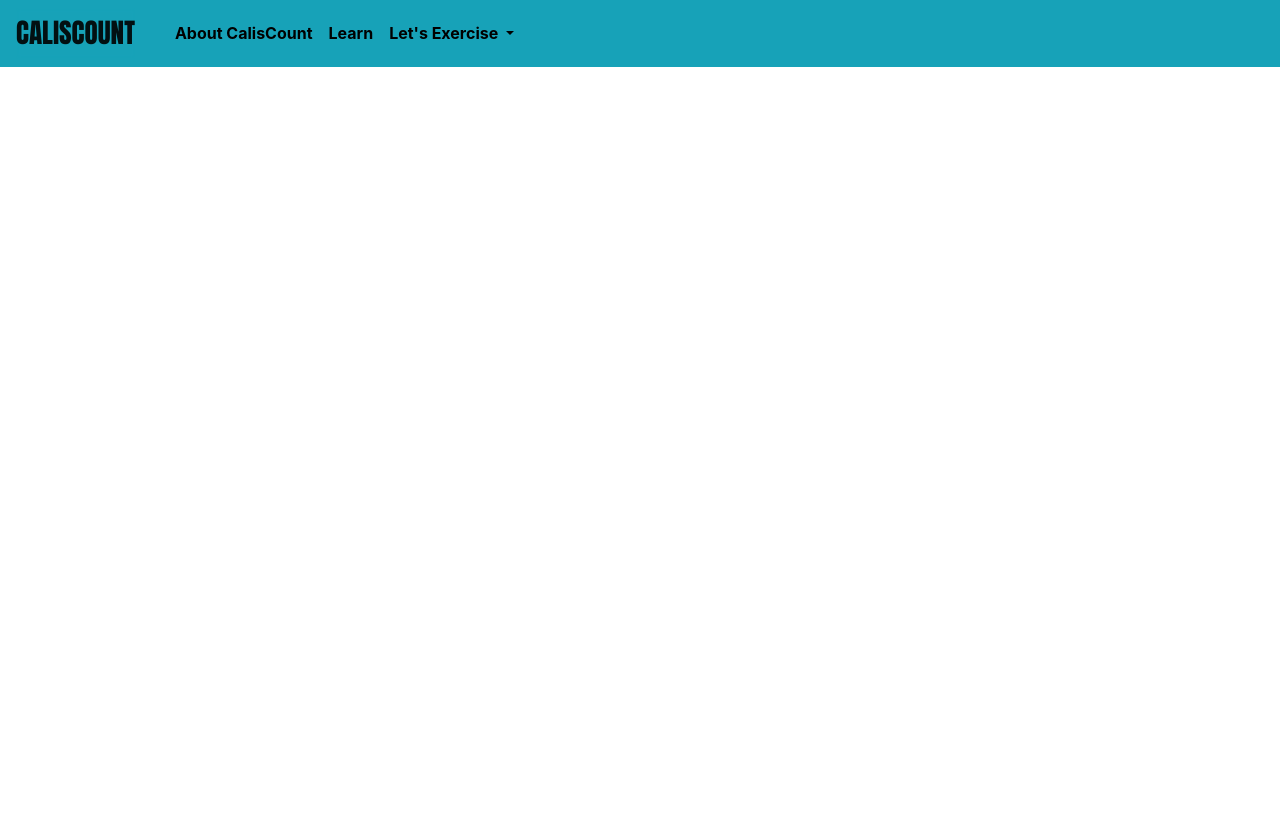
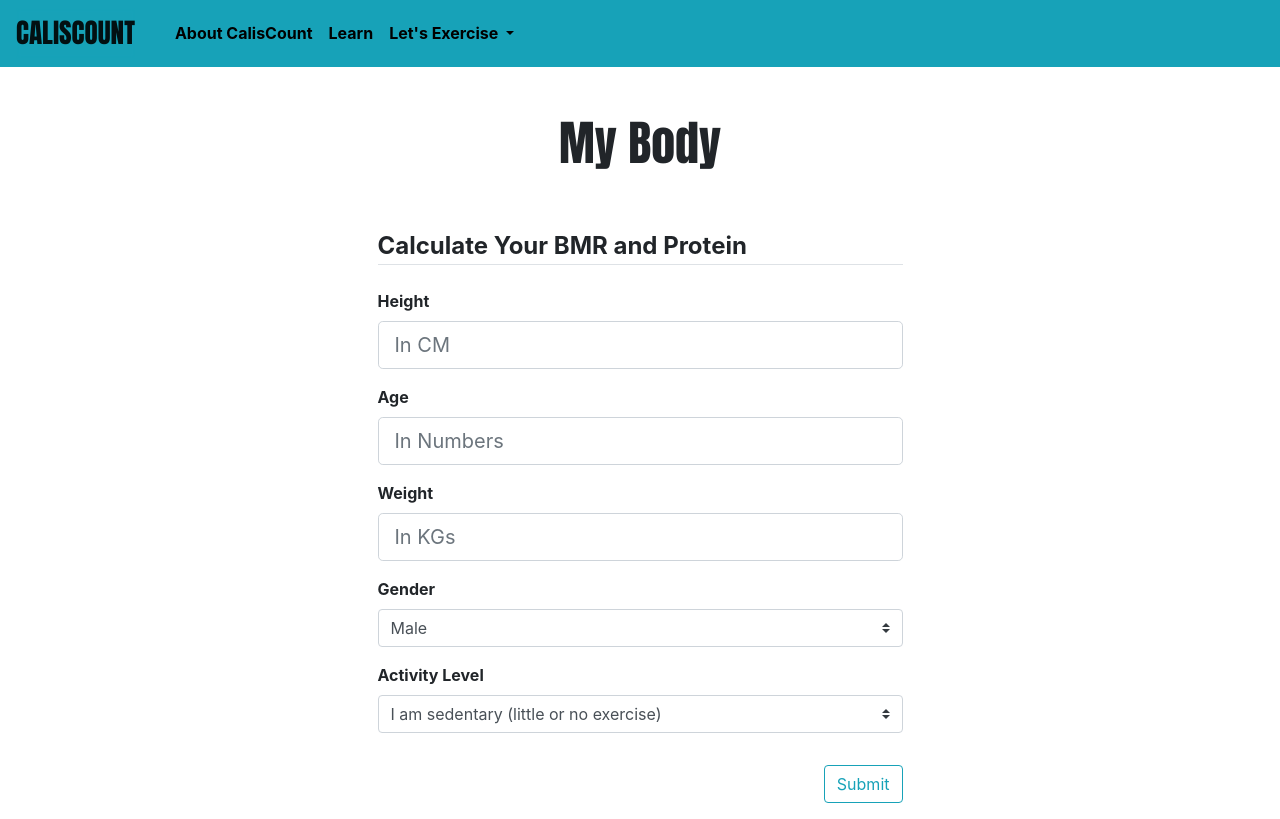
Before and after one commit to mayanksetia13/CalisCount, a Flask app: page /body in a window 1280 px wide. Before the commit the page ends 67 px from the top, so only its background shows below. Run offline with Flask 2, Linux system fonts and the light colour scheme; some libraries are stand-ins or nearby versions.

Commit message:
Add Form for MyBody
Added MyBody form for calculating BMI and Protein; Fixed Existing forms for error messages; Added validation in routes.py

```diff
--- a/Calis/calisfit/forms.py
+++ b/Calis/calisfit/forms.py
@@ -1,31 +1,78 @@
 from flask_wtf import FlaskForm
-from wtforms import StringField , PasswordField, SubmitField , BooleanField
-from wtforms.validators import DataRequired, Length, Email, EqualTo, ValidationError
+from wtforms import (StringField, PasswordField, SubmitField,
+                     BooleanField, IntegerField, SelectField,
+                     FloatField)
+from wtforms.validators import (
+    InputRequired, Length, Email, EqualTo, ValidationError, NumberRange)
 from calisfit.models import User
 
+
 class RegistrationForm(FlaskForm):
-	username = StringField('Username', validators=[DataRequired(),Length(min=2,max=20)])
-	email = StringField('Email', validators=[DataRequired() , Email()])
-	password = PasswordField('Password',validators=[DataRequired()])
-	confirm_password = PasswordField('Confirm Password',validators=[DataRequired(),EqualTo('password')])
-	submit= SubmitField('Register')
+    username = StringField('Username', validators=[
+                           InputRequired(), Length(min=2, max=20)])
+    email = StringField('Email', validators=[InputRequired(), Email()])
+    password = PasswordField('Password', validators=[InputRequired()])
+    confirm_password = PasswordField('Confirm Password', validators=[
+                                     InputRequired(), EqualTo('password')])
+    submit = SubmitField('Register')
 
-	def validate_username(self, username):
-		if not User.create_db(debug=False):
-			raise ValidationError('Something went wrong, Please reload the Page')
-		user = User.query.filter_by(username=username.data).first()
-		if user:
-			raise ValidationError('Username Already Taken!')
+    def validate_username(self, username):
+        if not User.create_db(debug=False):
+            raise ValidationError(
+                'Something went wrong, Please reload the Page')
+        user = User.query.filter_by(username=username.data).first()
+        if user:
+            raise ValidationError('Username Already Taken!')
 
-	def validate_email(self, email):
-		User.create_db(debug=False)
-		user = User.query.filter_by(email=email.data).first()
-		if user:
-			raise ValidationError('Email is Already Taken!')
+    def validate_email(self, email):
+        User.create_db(debug=False)
+        user = User.query.filter_by(email=email.data).first()
+        if user:
+            raise ValidationError('Email is Already Taken!')
 
 
 class LoginForm(FlaskForm):
-	email = StringField('Email', validators=[DataRequired() , Email()])
-	password = PasswordField('Password',validators=[DataRequired()])
-	remember = BooleanField('Remember Me')
-	submit= SubmitField('Login')
+    email = StringField('Email', validators=[InputRequired(), Email()])
+    password = PasswordField('Password', validators=[InputRequired()])
+    remember = BooleanField('Remember Me')
+    submit = SubmitField('Login')
+
+
+class MyBodyForm(FlaskForm):
+    height = FloatField(
+        "Height",
+        validators=[
+			InputRequired(),
+            NumberRange(min=50, max=255)],
+        render_kw={'placeholder': 'In CM'})
+    age = IntegerField(
+        "Age",
+        validators=[
+			InputRequired(),
+            NumberRange(min=1, max=150)],
+        render_kw={'placeholder': 'In Numbers'})
+    weight = FloatField(
+        "Weight",
+        validators=[
+			InputRequired(),
+            NumberRange(min=1, max=300)],
+        render_kw={'placeholder': 'In KGs'})
+    gender = SelectField(
+        'Gender',
+        choices=[
+                        ('M', 'Male'),
+                        ('F', 'Female')
+        ],
+        validators=[InputRequired()]
+    )
+    activity_level = SelectField(
+        "Activity Level",
+        choices=[
+            ("sedentary", "I am sedentary (little or no exercise)"),
+            ("lightly", "I am lightly active (light exercise or sports 1-3 days per week)"),
+            ("moderately", "I am moderately active (moderate exercise or sports 3-5 days per week)"),
+            ("active", "I am very active (hard exercise or sports 6-7 days per week)"),
+            ("super", "I am super active (very hard exercise or sports and a physical job)")
+        ], validators=[InputRequired()]
+    )
+    submit = SubmitField('Submit')
--- a/Calis/calisfit/routes.py
+++ b/Calis/calisfit/routes.py
@@ -1,8 +1,11 @@
-from flask import render_template, url_for, flash, redirect
+from flask import (render_template, url_for, flash, redirect,
+                   request)
 from calisfit import app, db, bcrypt
-from calisfit.forms import RegistrationForm, LoginForm
+from calisfit.forms import (RegistrationForm, LoginForm,
+                            MyBodyForm)
 from calisfit.models import User
-from flask_login import login_user, current_user, logout_user, login_required
+from flask_login import (login_user, current_user,
+                         logout_user, login_required)
 
 
 @app.route('/')
@@ -50,9 +53,13 @@ def about():
     return render_template('about.html')
 
 
-@app.route('/body')
+@app.route('/body', methods=['GET', 'POST'])
 def body():
-    return render_template('body.html')
+    form = MyBodyForm()
+    if request.method == 'POST':
+        if form.validate_on_submit():
+            return redirect('track')
+    return render_template('body.html', form=form)
 
 
 @app.route('/learn')
@@ -61,6 +68,7 @@ def learn():
 
 
 @app.route('/logout')
+@login_required
 def logout():
     logout_user()
     flash('You have been logged out!', 'info')
--- a/Calis/calisfit/templates/body.html
+++ b/Calis/calisfit/templates/body.html
@@ -1,4 +1,90 @@
 {% extends "common.html" %}
 {% block content %}
+<div class="container pt-5">
+    <h2 class='text-center' id="register_heading"> My Body </h2>
+    <div class="col-12 col-md-8 col-lg-6 mx-auto pt-5">
+        <div class="container-section">
+            <form method="POST" action="" class='font-weight-bold'>
+                {{ form.hidden_tag() }}
+                <fieldset class="form-group">
+                    <legend class="border-bottom mb-4">Calculate Your BMR and Protein</legend>
+                    <div class="form-group">
+                        {{ form.height.label(class="form-control-label") }}
 
+                        {% if form.height.errors %}
+                        {{ form.height(class="form-control form-control-lg ") }}
+                        <div class="invalid-feedback d-block">
+                            {% for error in form.height.errors %}
+                            <li>{{ error }}</li>
+                            {% endfor %}
+                        </div>
+                        {% else %}
+                        {{ form.height(class="form-control form-control-lg")}}
+                        {% endif %}
+                    </div>
+                    <div class="form-group">
+                        {{ form.age.label(class="form-control-label") }}
+
+                        {% if form.age.errors %}
+                        {{ form.age(class="form-control form-control-lg") }}
+                        <div class="invalid-feedback d-block">
+                            {% for error in form.age.errors %}
+                            <li>{{ error }}</li>
+                            {% endfor %}
+                        </div>
+                        {% else %}
+                        {{ form.age(class="form-control form-control-lg")}}
+                        {% endif %}
+                    </div>
+                    <div class="form-group">
+                        {{ form.weight.label(class="form-control-label") }}
+
+                        {% if form.weight.errors %}
+                        {{ form.weight(class="form-control form-control-lg") }}
+                        <div class="invalid-feedback d-block">
+                            {% for error in form.weight.errors %}
+                            <li>{{ error }}</li>
+                            {% endfor %}
+                        </div>
+                        {% else %}
+                        {{ form.weight(class="form-control form-control-lg")}}
+                        {% endif %}
+                    </div>
+                    <div class="form-group">
+                        {{ form.gender.label(class="form-control-label") }}
+
+                        {% if form.gender.errors %}
+                        {{ form.gender(class="custom-select form-control form-control-lg") }}
+                        <div class="invalid-feedback d-block">
+                            {% for error in form.gender.errors %}
+                            <li>{{ error }}</li>
+                            {% endfor %}
+                        </div>
+                        {% else %}
+                        {{ form.gender(class="form-control custom-select form-control-lg")}}
+                        {% endif %}
+                    </div>
+                    <div class="form-group">
+                        {{ form.activity_level.label(class="form-control-label") }}
+
+                        {% if form.activity_level.errors %}
+                        {{ form.activity_level(class="custom-select form-control form-control-lg") }}
+                        <div class="invalid-feedback d-block">
+                            {% for error in form.activity_level.errors %}
+                            <li>{{ error }}</li>
+                            {% endfor %}
+                        </div>
+                        {% else %}
+                        {{ form.activity_level(class="form-control custom-select form-control-lg")}}
+                        {% endif %}
+                    </div>
+                </fieldset>
+                <div class="form-group text-right">
+                    {{ form.submit(class="btn btn-outline-info") }}
+                </div>
+
+            </form>
+        </div>
+    </div>
+</div>
 {% endblock content %}
```
Also changed, not shown: Calis/calisfit/templates/register.html (+8 -8 lines).
